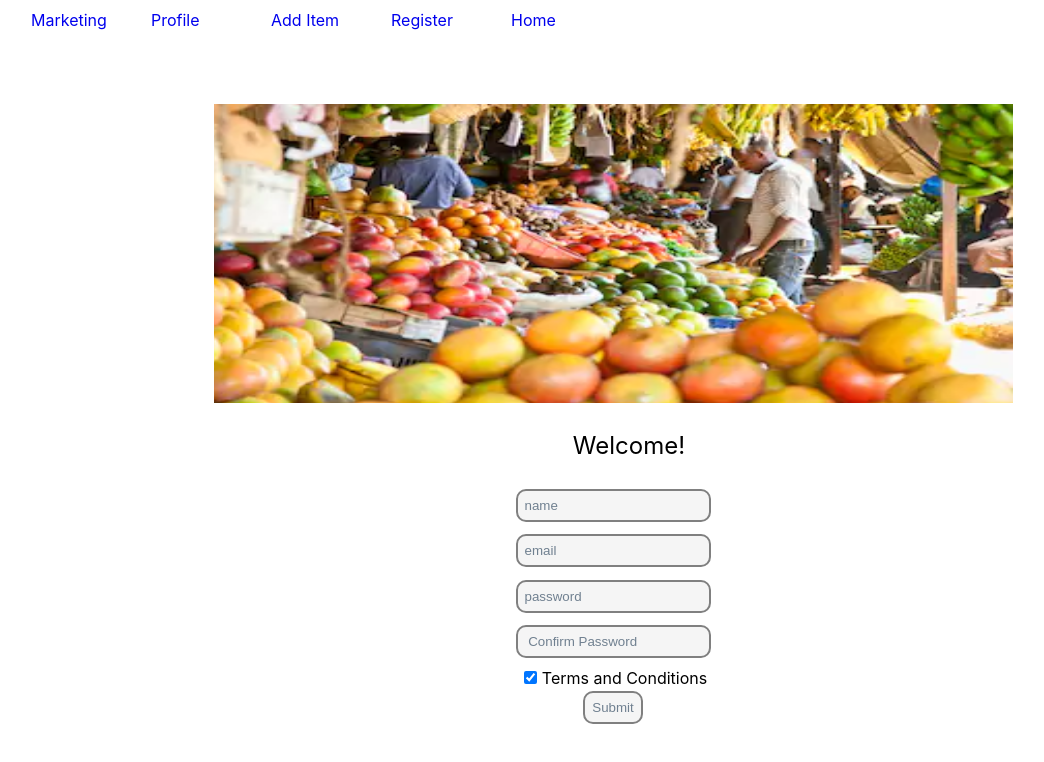
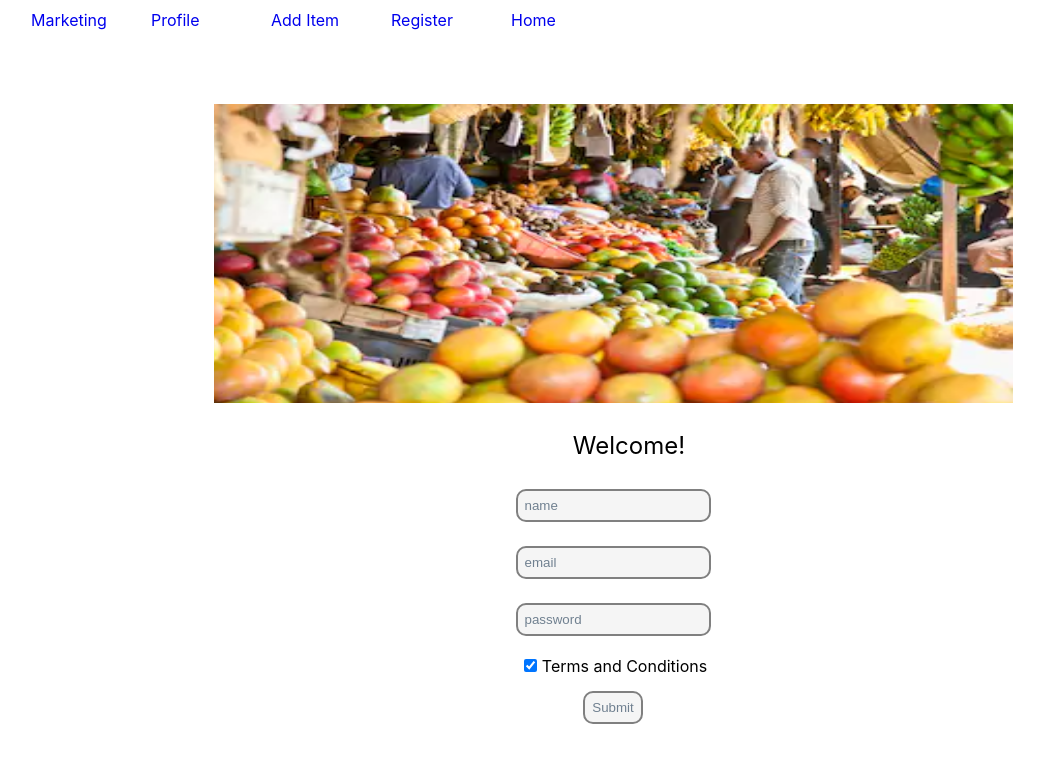
Before and after one commit to Build-Week-AfricanMarketPlace1/front-end, a React (Create React App) app in the folder marketplace/: page /SignUp in a window 1280 px wide. Shown: the top 762 px of the page, without its empty margins (27-1071 px from the left). Built offline with nearby package versions, Linux system fonts and the light colour scheme.

Commit message:
broke the registration in the last push, updating

```diff
--- a/marketplace/src/components/SignUp.js
+++ b/marketplace/src/components/SignUp.js
@@ -9,7 +9,6 @@ export default function SignUp() {
     name: "",
     email: "",
     password:"",
-    passwordConfirmation:"",
     terms: true
   });
 
@@ -25,7 +24,6 @@ export default function SignUp() {
     name: "",
     email: "",
     password:"",
-    passwordConfirmation:"",
     terms: ""
   });
 
@@ -81,7 +79,6 @@ export default function SignUp() {
           name: "",
           email: "",
           password:"",
-          passwordConfirmation:"",
           terms: true
         });
       })
@@ -172,7 +169,7 @@ export default function SignUp() {
           data-cy="password"
           />
 
-          <input
+          {/* <input
           type="password"
           id="passwordConfirmation"
           name="passwordConfirmation"
@@ -180,7 +177,7 @@ export default function SignUp() {
           placeholder=" Confirm Password"
           onChange={inputChange}
           data-cy="passwordConfirmation"
-          />
+          /> */}
 
       <label htmlFor="terms" className="terms">
         <input
```
